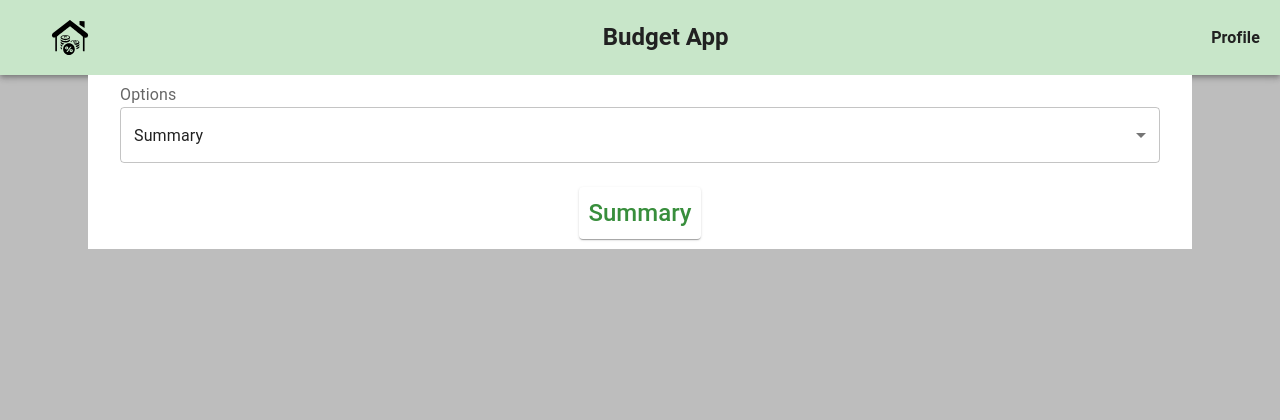
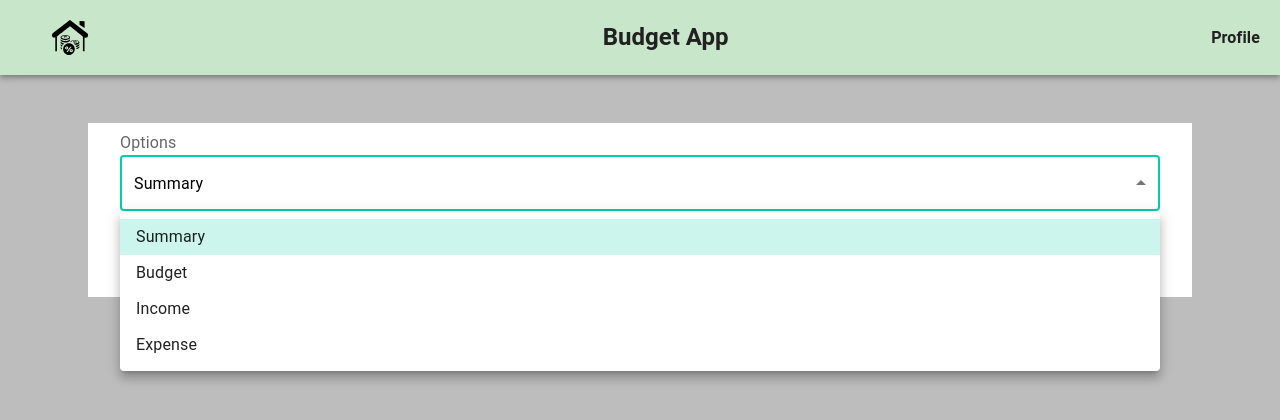
Before and after one commit to techtwig/budget-pro, a Next.js app in the folder frontend/: page / in a window 1280 px wide. Shown: the top 420 px of the page. Built offline with nearby package versions, Linux system fonts and the light colour scheme.

Commit message:
layout and theme added (#3)

```diff
--- a/frontend/components/InitialLoadingPage.tsx
+++ b/frontend/components/InitialLoadingPage.tsx
@@ -17,7 +17,7 @@ const InitialLoadingPage = () => {
 					<Box sx={{display:'flex', alignItems:'center',justifyContent:'center',flexDirection:'column'}}>
 						<Box sx={{display:'flex', alignItems:'center',justifyContent:'center'}}>
 							<Typography variant='h2'
-                                component='h1'
+                                component='h2'
                                 color={'#212121'}
                                 fontWeight={'700'}>
 								Budget App
--- a/frontend/components/MainBody.tsx
+++ b/frontend/components/MainBody.tsx
@@ -13,12 +13,11 @@ import Summary from "./Summary";
 const MainBody = () => {
     const [options,setOptions]=useState('summary');
     const handleOptions=(e:any)=>{
-        //console.log(e);
         setOptions(e.target.value);
     }
     return (
         <Container>
-            <Container sx={{ backgroundColor: 'white', paddingBottom: '10px'}}>
+            <Container sx={{ backgroundColor: 'common.white', paddingBottom: '10px'}}>
                 <Dropdowns handleOptions={handleOptions}></Dropdowns>
                 <Grid container mt={2}>
                     <Grid item xs={12} md={12}>
--- /dev/null
+++ b/frontend/customTheme/palette.ts
@@ -0,0 +1,22 @@
+
+export const palette = {
+	  primary: {
+      main: '#00CEAC',
+    },
+    secondary: {
+      main: '#0E9086',
+    },
+	error: {
+    main: '#f44336',
+    light: '#ef5350',
+    dark: '#b71c1c',
+  },
+  info: {
+    main: '#29b6f6',
+    light: '#03a9f4',
+    dark: '#01579b',
+  },
+  common:{
+  white:'#fff'
+  }
+}
--- /dev/null
+++ b/frontend/customTheme/theme.ts
@@ -0,0 +1,33 @@
+import {palette} from './palette'
+import {createTheme, responsiveFontSizes, Theme} from '@mui/material/styles';
+
+const theme=()=>{
+	let initialTheme=createTheme({
+		palette
+	})
+	let themeWithComponentStyle=createTheme(initialTheme,{
+	components: {
+		MuiButtonBase: {
+		defaultProps: {
+        disableRipple: true,
+		},
+    },
+	 MuiSelect: {
+	 defaultProps:{
+		defaultOpen:true,
+	 },
+      styleOverrides: {
+        root: {
+          fontSize:'1rem',
+		   color: 'black',
+        },
+      },
+    },
+	},
+})
+
+return themeWithComponentStyle;
+
+}
+
+export default theme;
--- /dev/null
+++ b/frontend/hoc/Layout.tsx
@@ -0,0 +1,27 @@
+import Navbar from '../components/Navbar';
+import Box from '@mui/material/Box';
+import {ThemeProvider,responsiveFontSizes,} from '@mui/material/styles'
+import { createTheme } from '@mui/material/styles';
+import {palette} from '../customTheme/palette'
+import Head from 'next/head'
+import { Inter } from '@next/font/google'
+import theme from "../customTheme/theme";
+const inter = Inter({ subsets: ['latin'] })
+
+
+
+const Layout=({ children }: any)=> {
+  return (
+	<ThemeProvider theme={theme()}>
+	 <Head>
+        <title>Feature Budget App</title>
+        <meta name="description" content="Generated by create next app" />
+        <meta name="viewport" content="width=device-width, initial-scale=1" />
+        <link rel="icon" href="/favicon.ico" />
+      </Head>
+      <Navbar />
+      <Box sx={{mt:6}}>{children}</Box>
+	</ThemeProvider>
+  )
+}
+export default Layout;
--- a/frontend/src/pages/_app.tsx
+++ b/frontend/src/pages/_app.tsx
@@ -1,6 +1,26 @@
 import '@/styles/globals.css'
-import type { AppProps } from 'next/app'
+import type { AppProps } from 'next/app';
+import Layout from '../../hoc/Layout'
+import {useEffect,useState } from 'react';
+import InitialLoadingPage from 'components/InitialLoadingPage'
 
 export default function App({ Component, pageProps }: AppProps) {
-  return <Component {...pageProps} />
+const [isLoading,setIsLoading]=useState<boolean>(true);
+console.log('hello from _app')
+
+	useEffect(()=>{
+	setTimeout(()=>{setIsLoading(false)},3000)
+	},[])
+  return (
+    <>
+	  {
+	  isLoading?<InitialLoadingPage />
+	  :<Layout><Component {...pageProps} /></Layout>
+
+	  }
+    </>
+
+  )
+
+
 }
--- a/frontend/src/pages/index.tsx
+++ b/frontend/src/pages/index.tsx
@@ -1,37 +1,12 @@
-import Head from 'next/head'
-import { Suspense, lazy } from 'react';
-import { Inter } from '@next/font/google'
-import InitialLoadingPage from 'components/InitialLoadingPage'
 import {Box} from "@mui/system";
-
-
-const Navbar = lazy(() => import('components/Navbar'));
-const MainBody = lazy(() => import('components/MainBody'));
-
-
-
-const inter = Inter({ subsets: ['latin'] })
+import MainBody from 'components/MainBody';
 
 export default function Home() {
   return (
-    <>
-      <Head>
-        <title>Feature Budget App</title>
-        <meta name="description" content="Generated by create next app" />
-        <meta name="viewport" content="width=device-width, initial-scale=1" />
-        <link rel="icon" href="/favicon.ico" />
-      </Head>
+   	<Box mr={8} ml={8}>
+		<MainBody />
+	</Box>
 
 
-		<Suspense fallback={<InitialLoadingPage/>}>
-				<Navbar/>
-				<Box mr={8} ml={8}>
-					<MainBody />
-				</Box>
-		</Suspense>
-
-
-
-    </>
   )
 }
```
Also changed, not shown: 2 other files (tests, documents, lock files or other folders).
